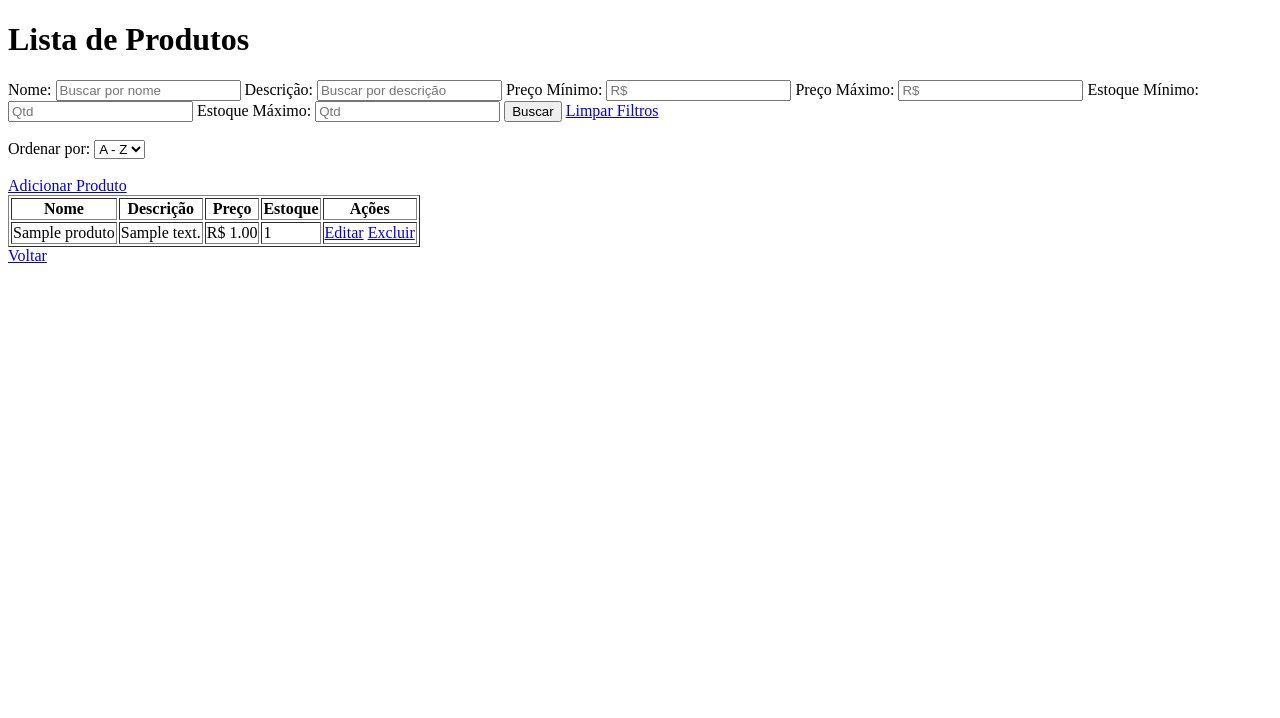
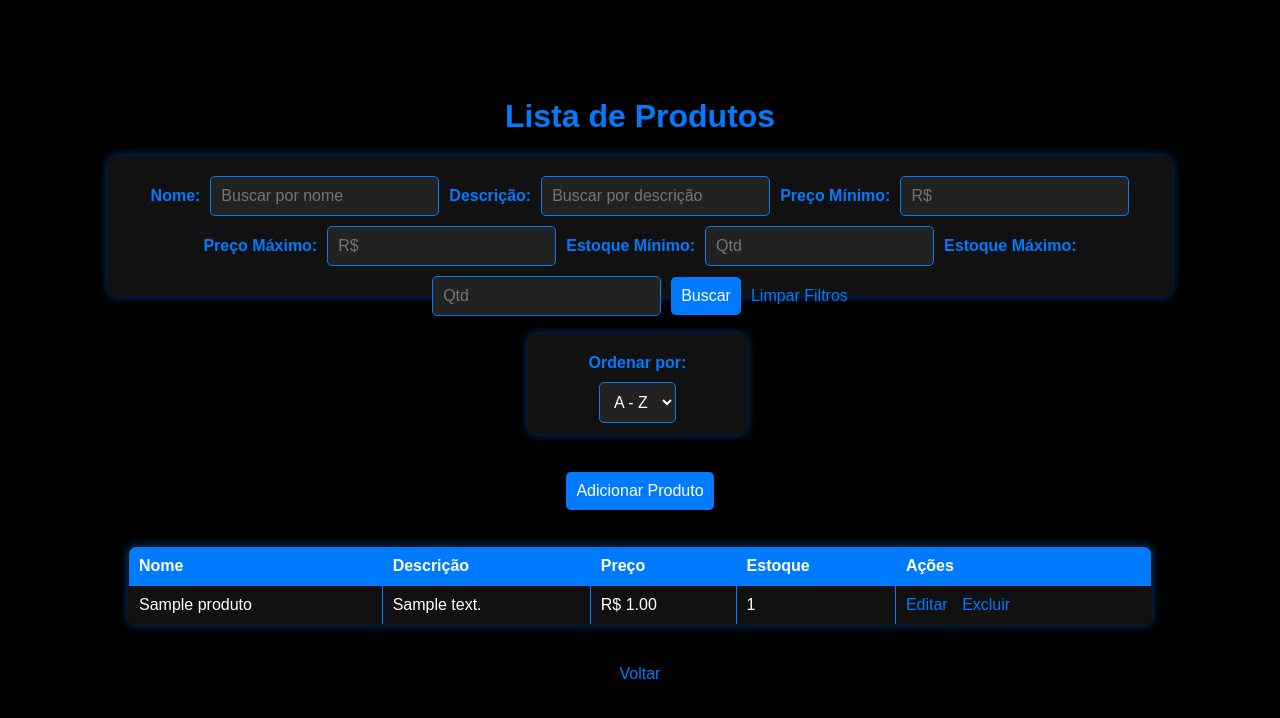
Before and after one commit to Mr-Vitor/projeto-sistema-pedidos, a Flask app: page /produtos/ in a window 1280 px wide. Shown: the top 718 px of the page. Run offline with Flask 3, Linux system fonts and the light colour scheme; a user stored in the database is signed in; tables that the repository leaves empty hold one stand-in row (values such as "Sample post").

Commit message:
css implementado

```diff
--- a/Projeto v1.5/templates/produtos/produtos.html
+++ b/Projeto v1.5/templates/produtos/produtos.html
@@ -3,6 +3,7 @@
 <head>
     <meta charset="UTF-8">
     <title>Lista de Produtos</title>
+    <link rel="stylesheet" href="{{ url_for('static', filename='css/clientes.css') }}">
 </head>
 <body>
     <h1>Lista de Produtos</h1>
@@ -34,6 +35,7 @@
     <br>
 
     <!-- Opção de ordenação -->
+    <div class="ordenar">
     <form method="GET" action="{{ url_for('produtos.listar_produtos') }}">
         <label>Ordenar por:</label>
         <select name="ordem" onchange="this.form.submit()">
@@ -41,10 +43,12 @@
             <option value="desc" {% if ordem == 'desc' %}selected{% endif %}>Z - A</option>
         </select>
     </form>
-
+    </div>
     <br>
 
-    <a href="{{ url_for('produtos.adicionar_produto') }}">Adicionar Produto</a>
+    <a href="{{ url_for('produtos.adicionar_produto') }}"><button> Adicionar Produto </button></a>
+    <br>
+    <br>
 
     <table border="1">
         <tr>
@@ -67,6 +71,6 @@
         </tr>
         {% endfor %}
     </table>
-    <a href="{{ url_for('index') }}">Voltar</a>
+    <a class="voltar" href="{{ url_for('index') }}">Voltar</a>
 </body>
 </html>
```
